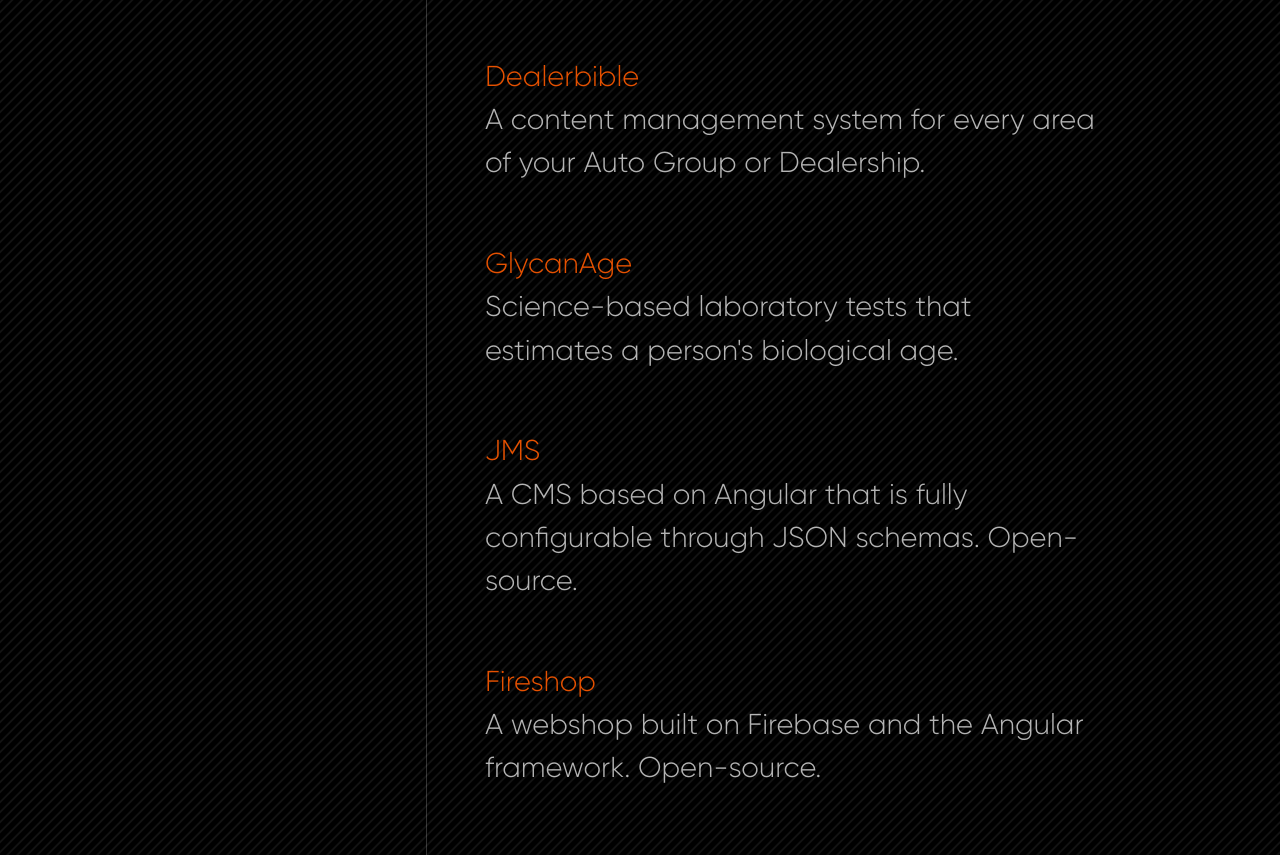
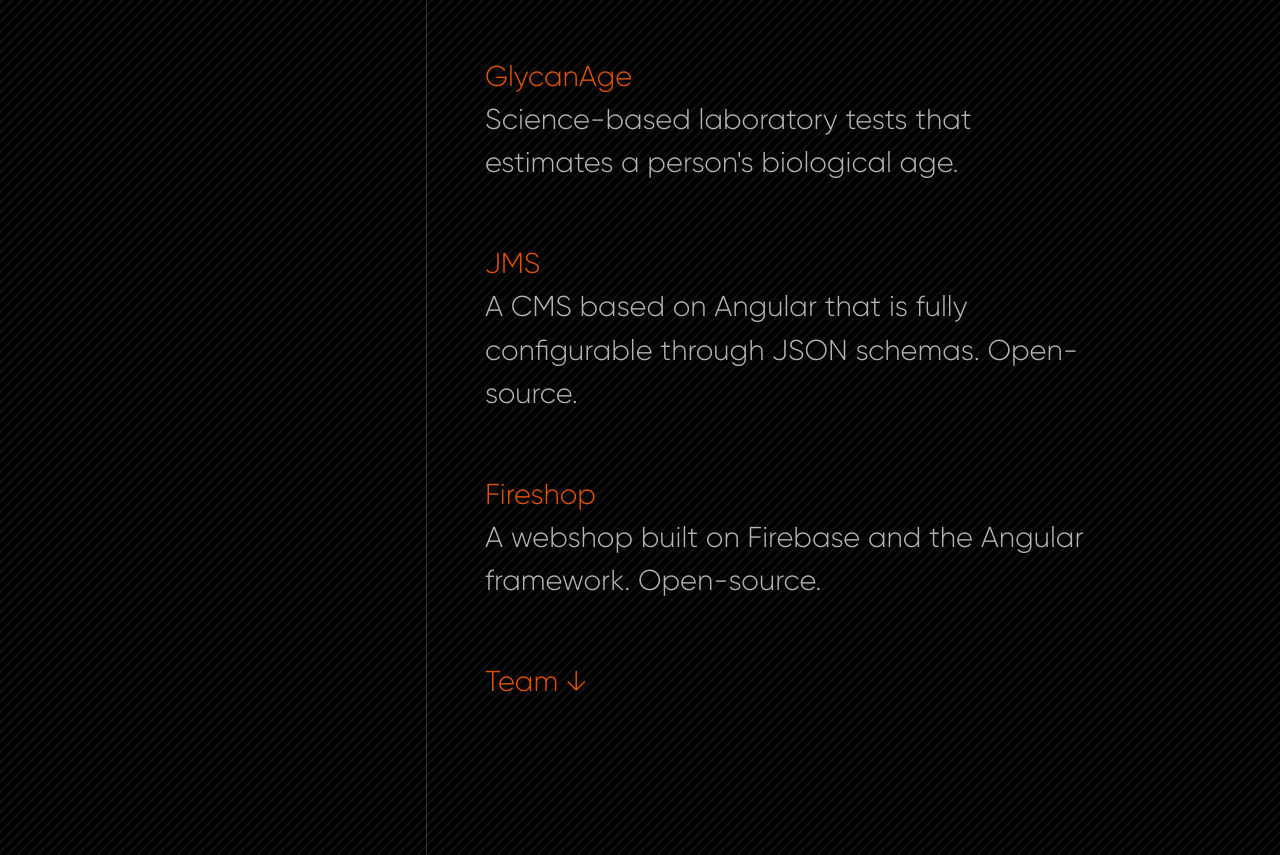
Before and after one commit to Jaspero/jaspero.co, a website: page index.html in a window 1280 px wide. Shown: the part 2449-3304 px from the top of the page. Drawn offline with nearby package versions, Linux system fonts and the light colour scheme.

Commit message:
Update index.html

```diff
--- a/index.html
+++ b/index.html
@@ -209,10 +209,6 @@
     <section>
         <p>A small sample of projects we've worked on or are still working on. We're always ready to conquer new ideas and accept new challenges. We also love working on open-source projects and sharing our ideas.</p>
         <figure>
-            <figcaption><a href="https://www.dealerbible.com/" target="_black" rel="noopener">Dealerbible</a></figcaption>
-            <p>A content management system for every area of your Auto Group or Dealership.</p>
-        </figure>
-        <figure>
             <figcaption><a href="https://glycanage.com/" target="_black" rel="noopener">GlycanAge</a></figcaption>
             <figcaption></figcaption>
             <p>Science-based laboratory tests that estimates a person's biological age.</p>
```
